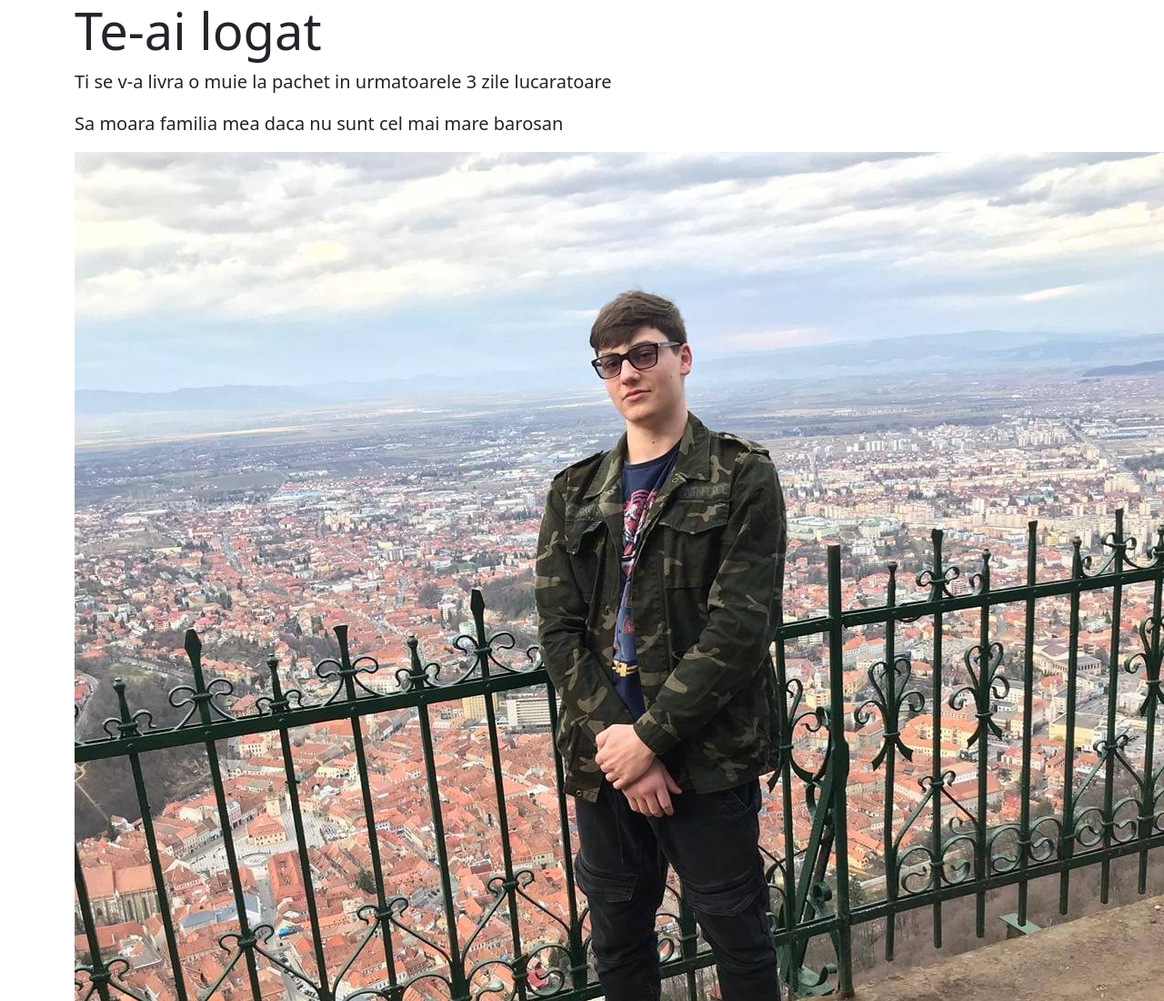
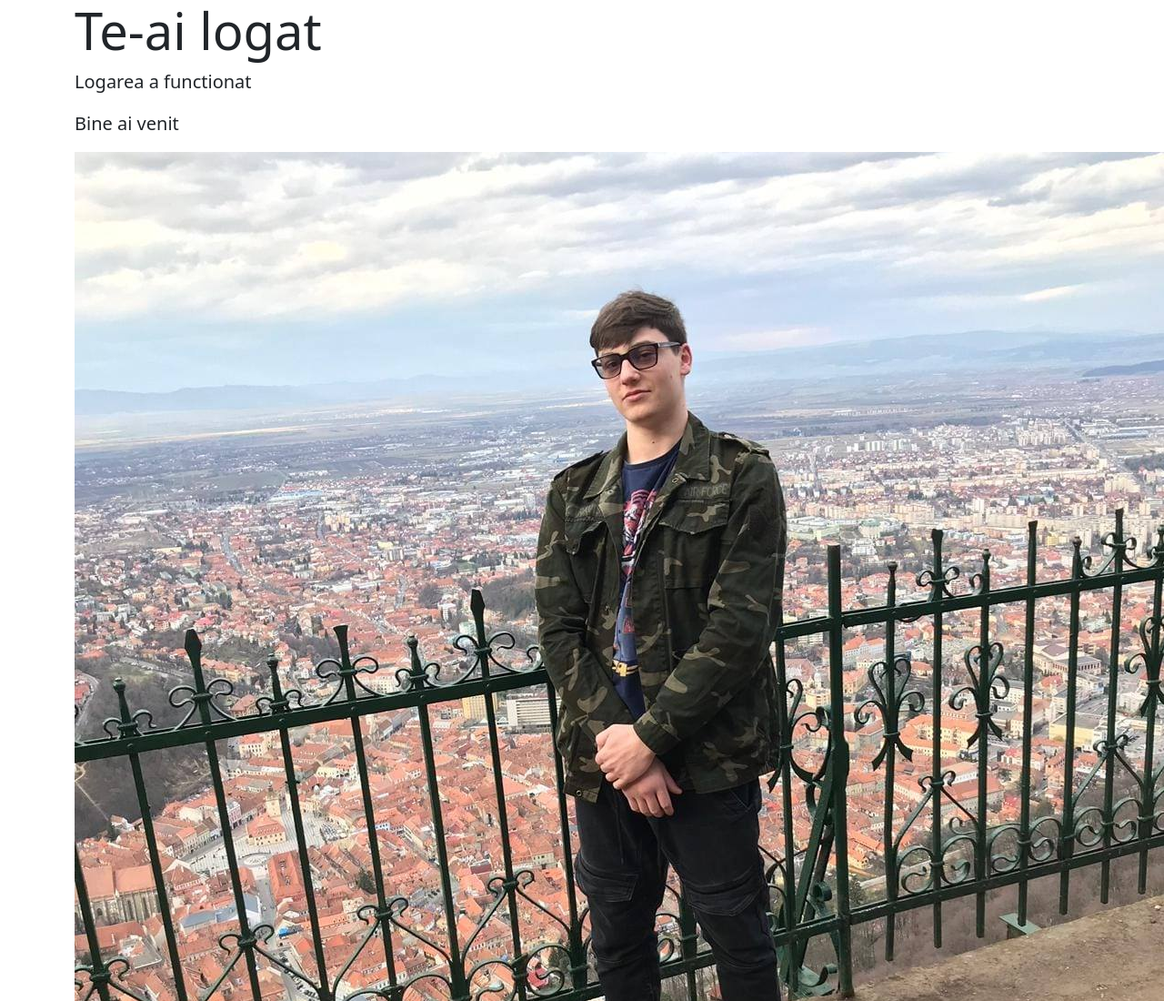
Before and after one commit to ennkaos/Login-System-Node-Js, a website: page succes.html in a window 1280 px wide. Shown: the top 1100 px of the page at 91% size. Drawn offline with nearby package versions, Linux system fonts and the light colour scheme.

Commit message:
first commit

```diff
--- a/succes.html
+++ b/succes.html
@@ -14,8 +14,8 @@
     <div class="jumbotron jumbotron-fluid">
         <div class="container">
             <h1 class="display-4">Te-ai logat</h1>
-            <p class="lead">Ti se v-a livra o muie la pachet in urmatoarele 3 zile lucaratoare</p>
-            <p class="lead">Sa moara familia mea daca nu sunt cel mai mare barosan</p>
+            <p class="lead">Logarea a functionat</p>
+            <p class="lead">Bine ai venit</p>
             <img src="images/bomba.jpg" alt="">
         </div>
 
```
Also changed, not shown: failure.html (+1 -1 lines), signup.html (+2 -2 lines), 2 other files.
